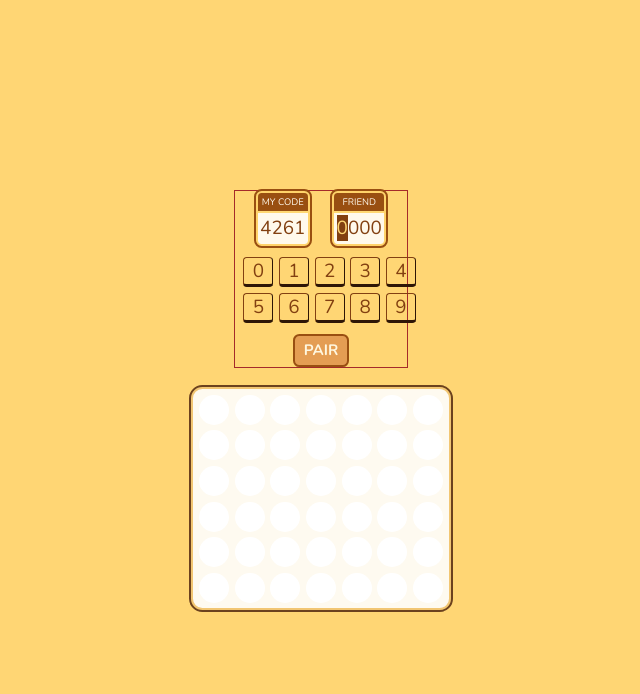
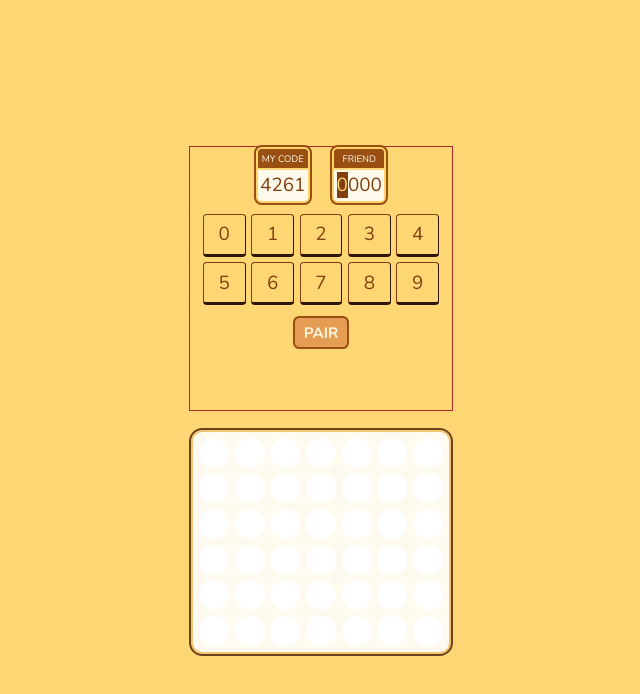
Before and after one commit to marinm/connect-four, a React (Vite) app: page / in a window 1280 px wide. Shown: the top 694 px of the page, without its empty margins (319-959 px from the left). Built offline with nearby package versions, Linux system fonts and the light colour scheme.

Commit message:
remove wrapper div

```diff
--- a/src/components/CodePage.tsx
+++ b/src/components/CodePage.tsx
@@ -30,7 +30,6 @@ export function CodePage({ room }: Props) {
         .map((_, i) => i);
 
     return (
-        <div className="page">
         <div
             style={{
                 width: "100%",
@@ -173,6 +172,5 @@ export function CodePage({ room }: Props) {
                 PAIR
             </button>
         </div>
-        </div>
     );
 }
```
Lines whose indentation alone changed are shown as unchanged.
